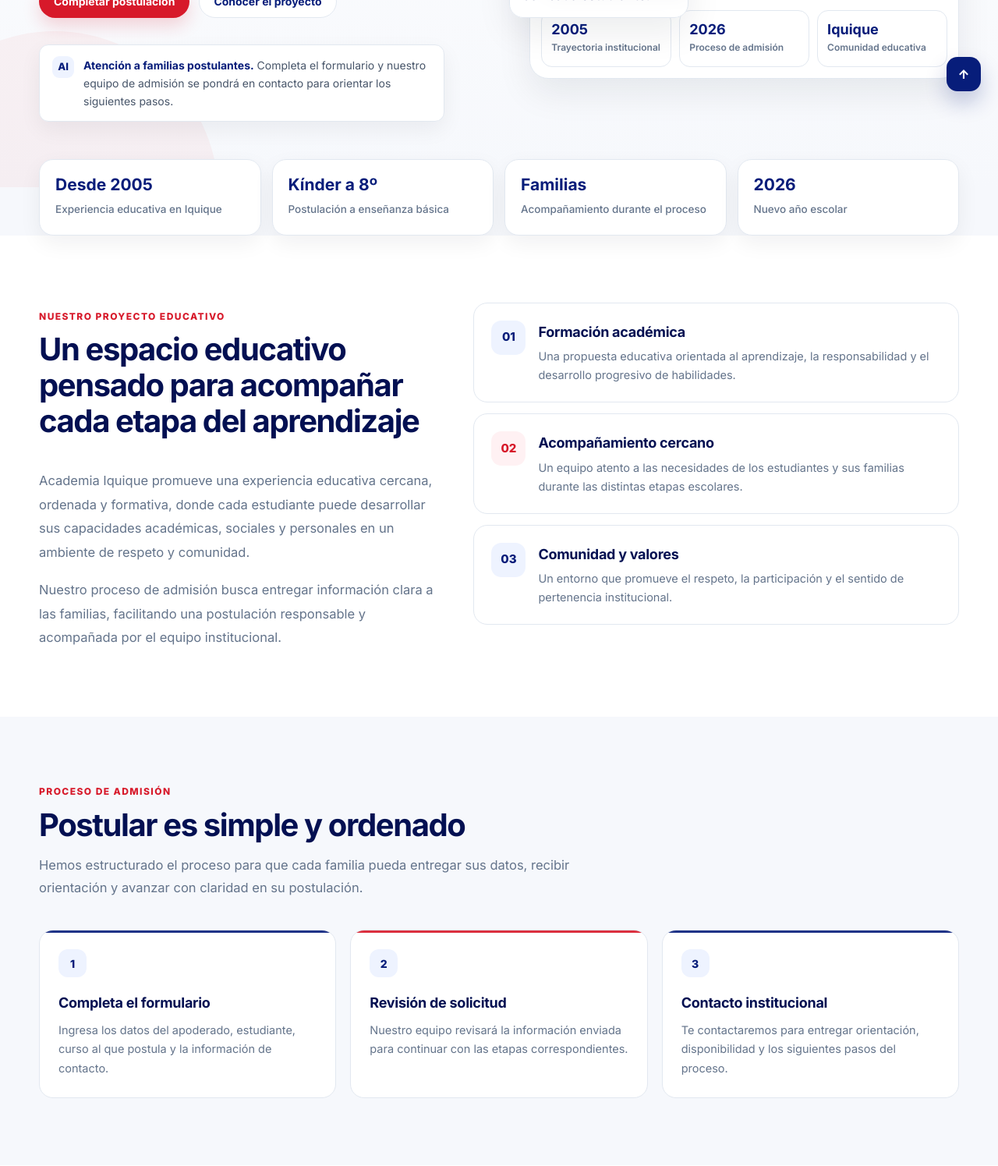
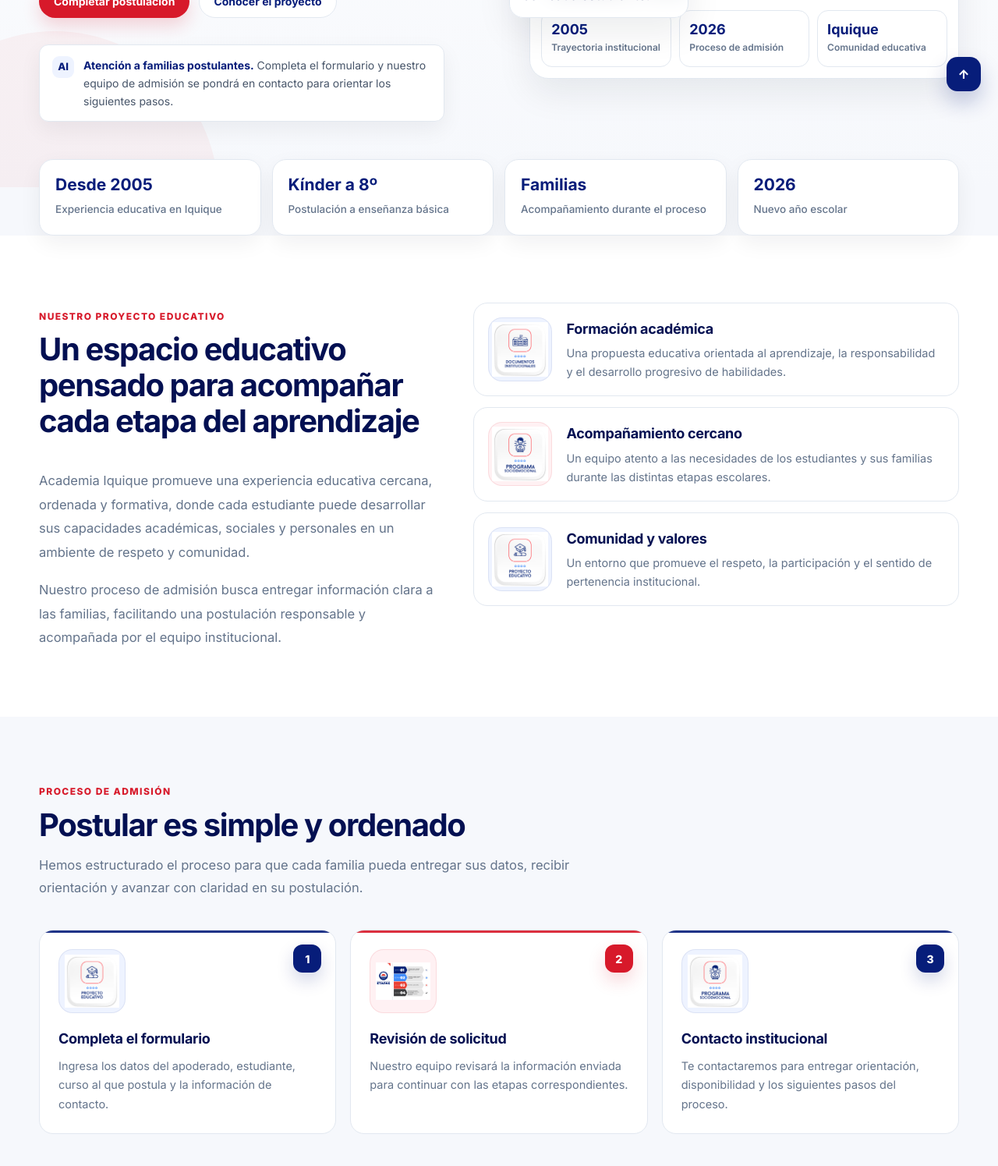
Before and after one commit to erwinislasegura/academia, a PHP site: page /postula in a window 1280 px wide. Shown: the part 661-2156 px from the top of the page at 78% size. Run offline with PHP 8.4, Linux system fonts and the light colour scheme; some libraries are stand-ins or nearby versions.

Commit message:
Usar imagenes desde carpeta raiz

```diff
--- a/app/Views/admissions/postula.php
+++ b/app/Views/admissions/postula.php
@@ -424,8 +424,8 @@
       min-height: 395px;
       border-radius: 18px;
       background:
-        linear-gradient(rgba(3,16,82,.08), rgba(3,16,82,.16)),
-        url("https://images.unsplash.com/photo-1588072432836-e10032774350?auto=format&fit=crop&w=1300&q=82") center/cover;
+        linear-gradient(rgba(3,16,82,.05), rgba(3,16,82,.12)),
+        url("<?= App::asset('/images/imagen1.png') ?>") center/cover;
     }
 
     .image-card__bottom {
@@ -589,12 +589,13 @@
 
     .feature {
       display: grid;
-      grid-template-columns: 44px 1fr;
-      gap: 16px;
+      grid-template-columns: 82px 1fr;
+      gap: 18px;
+      align-items: center;
       background: #fff;
       border: 1px solid var(--borde);
       border-radius: 18px;
-      padding: 22px;
+      padding: 18px;
       transition: .2s ease;
     }
 
@@ -604,21 +605,26 @@
       border-color: rgba(7,29,122,.18);
     }
 
-    .feature__icon {
-      width: 44px;
-      height: 44px;
-      border-radius: 13px;
+    .feature__image {
+      width: 82px;
+      height: 82px;
+      border-radius: 18px;
       display: grid;
       place-items: center;
       background: var(--azul-suave);
-      color: var(--azul);
-      font-weight: 800;
-      font-size: 15px;
-    }
-
-    .feature:nth-child(2) .feature__icon {
+      border: 1px solid rgba(7,29,122,.08);
+      overflow: hidden;
+    }
+
+    .feature__image img {
+      width: 72px;
+      height: 72px;
+      object-fit: contain;
+    }
+
+    .feature:nth-child(2) .feature__image {
       background: var(--rojo-suave);
-      color: var(--rojo);
+      border-color: rgba(215,25,42,.10);
     }
 
     .feature h3 {
@@ -665,17 +671,47 @@
       background: var(--rojo);
     }
 
+    .step-illustration {
+      width: 86px;
+      height: 82px;
+      display: grid;
+      place-items: center;
+      margin-bottom: 18px;
+      border-radius: 18px;
+      background: var(--azul-suave);
+      border: 1px solid rgba(7,29,122,.08);
+    }
+
+    .step-illustration img {
+      width: 70px;
+      height: 70px;
+      object-fit: contain;
+    }
+
+    .step-card:nth-child(2) .step-illustration {
+      background: var(--rojo-suave);
+      border-color: rgba(215,25,42,.10);
+    }
+
     .step-number {
+      position: absolute;
+      right: 18px;
+      top: 18px;
       width: 36px;
       height: 36px;
       border-radius: 12px;
       display: grid;
       place-items: center;
-      background: var(--azul-suave);
-      color: var(--azul);
+      background: var(--azul);
+      color: #fff;
       font-size: 14px;
       font-weight: 800;
-      margin-bottom: 18px;
+      box-shadow: 0 10px 22px rgba(7,29,122,.18);
+    }
+
+    .step-card:nth-child(2) .step-number {
+      background: var(--rojo);
+      box-shadow: 0 10px 22px rgba(215,25,42,.18);
     }
 
     .step-card h3 {
@@ -1300,7 +1336,7 @@
   <header class="site-header">
     <nav class="nav" aria-label="Navegación principal">
       <a href="#inicio" class="logo" aria-label="Academia Iquique">
-        <img src="<?= App::asset('/assets/img/logo.svg') ?>" alt="Academia Iquique">
+        <img src="<?= App::asset('/images/logo.png') ?>" alt="Academia Iquique">
       </a>
 
       <ul class="menu" id="mainMenu">
@@ -1429,7 +1465,7 @@
 
           <div class="features">
             <article class="feature">
-              <div class="feature__icon">01</div>
+              <div class="feature__image"><img src="<?= App::asset('/images/proyecto.png') ?>" alt="Proyecto educativo"></div>
               <div>
                 <h3>Formación académica</h3>
                 <p>
@@ -1439,7 +1475,7 @@
             </article>
 
             <article class="feature">
-              <div class="feature__icon">02</div>
+              <div class="feature__image"><img src="<?= App::asset('/images/programa.png') ?>" alt="Acompañamiento educativo"></div>
               <div>
                 <h3>Acompañamiento cercano</h3>
                 <p>
@@ -1449,7 +1485,7 @@
             </article>
 
             <article class="feature">
-              <div class="feature__icon">03</div>
+              <div class="feature__image"><img src="<?= App::asset('/images/documentos.png') ?>" alt="Comunidad y valores"></div>
               <div>
                 <h3>Comunidad y valores</h3>
                 <p>
@@ -1476,6 +1512,7 @@
         <div class="process">
           <article class="step-card">
             <div class="step-number">1</div>
+            <div class="step-illustration"><img src="<?= App::asset('/images/documentos.png') ?>" alt="Formulario de postulación"></div>
             <h3>Completa el formulario</h3>
             <p>
               Ingresa los datos del apoderado, estudiante, curso al que postula y la información de contacto.
@@ -1484,6 +1521,7 @@
 
           <article class="step-card">
             <div class="step-number">2</div>
+            <div class="step-illustration"><img src="<?= App::asset('/images/proceso.png') ?>" alt="Revisión de solicitud"></div>
             <h3>Revisión de solicitud</h3>
             <p>
               Nuestro equipo revisará la información enviada para continuar con las etapas correspondientes.
@@ -1492,6 +1530,7 @@
 
           <article class="step-card">
             <div class="step-number">3</div>
+            <div class="step-illustration"><img src="<?= App::asset('/images/programa.png') ?>" alt="Contacto institucional"></div>
             <h3>Contacto institucional</h3>
             <p>
               Te contactaremos para entregar orientación, disponibilidad y los siguientes pasos del proceso.
@@ -1675,7 +1714,7 @@
       <div class="footer__grid">
 
         <div class="footer__about">
-          <img src="<?= App::asset('/assets/img/logo.svg') ?>" alt="Academia Iquique" class="footer__logo">
+          <img src="<?= App::asset('/images/logo.png') ?>" alt="Academia Iquique" class="footer__logo">
           <p>
             Academia Iquique es una comunidad educativa comprometida con la formación integral,
             el acompañamiento de sus estudiantes y la participación activa de las familias.
--- a/app/Views/admissions/settings.php
+++ b/app/Views/admissions/settings.php
@@ -4,7 +4,7 @@
         <h2>Configuración de postulaciones</h2>
         <p>Define el correo que recibirá las postulaciones y el mensaje HTML automático para cada postulante.</p>
     </div>
-    <img src="<?= App::asset('/assets/img/logo.svg') ?>" alt="Academia Iquique">
+    <img src="<?= App::asset('/images/logo.png') ?>" alt="Academia Iquique">
 </section>
 
 <form class="panel-card form-grid" method="post" action="<?= App::url('/admission-settings') ?>">
--- a/app/Views/auth/login.php
+++ b/app/Views/auth/login.php
@@ -17,7 +17,7 @@
         <section class="login-shell">
             <aside class="login-brand-panel">
                 <div class="brand-mark-large">
-                    <img src="<?= App::asset('/assets/img/logo.svg') ?>" alt="Academia Iquique">
+                    <img src="<?= App::asset('/images/logo.png') ?>" alt="Academia Iquique">
                 </div>
                 <p class="eyebrow light">Academia Iquique</p>
                 <h1 id="login-title">Panel Administrativo</h1>
@@ -31,7 +31,7 @@
 
             <section class="login-card" aria-label="Formulario de acceso">
                 <div class="login-mobile-logo">
-                    <img src="<?= App::asset('/assets/img/logo.svg') ?>" alt="Academia Iquique">
+                    <img src="<?= App::asset('/images/logo.png') ?>" alt="Academia Iquique">
                 </div>
                 <p class="eyebrow">Acceso seguro</p>
                 <h2>Bienvenido de vuelta</h2>
--- a/app/Views/dashboard/index.php
+++ b/app/Views/dashboard/index.php
@@ -1,6 +1,6 @@
 <section class="hero-card">
     <div><p class="eyebrow">Bienvenido de vuelta</p><h2><?= h(Auth::user()['name'] ?? 'Usuario') ?></h2><p>Gestiona usuarios, roles y privilegios desde un entorno seguro para Academia Iquique.</p></div>
-    <img src="<?= App::asset('/assets/img/logo.svg') ?>" alt="Academia Iquique">
+    <img src="<?= App::asset('/images/logo.png') ?>" alt="Academia Iquique">
 </section>
 <div class="stats-grid">
     <article class="stat-card"><span>Usuarios activos</span><strong><?= h($activeUsers) ?></strong><em>● Operativos</em></article>
--- a/app/Views/layouts/sidebar.php
+++ b/app/Views/layouts/sidebar.php
@@ -16,7 +16,7 @@ $canConfigureAdmissions = Auth::can('configurar_postulaciones');
 <aside class="sidebar" id="sidebar">
     <div class="sidebar-head">
         <a href="<?= App::url('/dashboard') ?>" class="brand-block" aria-label="Ir al dashboard">
-            <span class="brand-logo-wrap"><img src="<?= App::asset('/assets/img/logo.svg') ?>" alt="Academia Iquique" class="brand-logo"></span>
+            <span class="brand-logo-wrap"><img src="<?= App::asset('/images/logo.png') ?>" alt="Academia Iquique" class="brand-logo"></span>
             <span class="brand-copy"><strong>Academia Iquique</strong><small>Panel administrativo</small></span>
         </a>
     </div>
--- a/index.php
+++ b/index.php
@@ -2,11 +2,31 @@
 
 declare(strict_types=1);
 
-$path = parse_url($_SERVER['REQUEST_URI'] ?? '/', PHP_URL_PATH) ?: '/';
+$requestPath = parse_url($_SERVER['REQUEST_URI'] ?? '/', PHP_URL_PATH) ?: '/';
+$path = $requestPath;
 $script = str_replace('\\', '/', $_SERVER['SCRIPT_NAME'] ?? '');
 $base = rtrim(str_replace('\\', '/', dirname($script)), '/');
 if ($base !== '' && $base !== '/' && str_starts_with($path, $base)) {
     $path = substr($path, strlen($base)) ?: '/';
+}
+
+$imagePath = str_starts_with($path, '/images/') ? $path : $requestPath;
+if (str_starts_with($imagePath, '/images/')) {
+    $imageRoot = realpath(__DIR__ . '/images');
+    $image = realpath(__DIR__ . $imagePath);
+    if ($imageRoot !== false && $image !== false && str_starts_with($image, $imageRoot . DIRECTORY_SEPARATOR) && is_file($image)) {
+        $types = [
+            'png' => 'image/png',
+            'jpg' => 'image/jpeg',
+            'jpeg' => 'image/jpeg',
+            'webp' => 'image/webp',
+            'svg' => 'image/svg+xml',
+        ];
+        $ext = strtolower(pathinfo($image, PATHINFO_EXTENSION));
+        header('Content-Type: ' . ($types[$ext] ?? 'application/octet-stream'));
+        readfile($image);
+        exit;
+    }
 }
 
 if (str_starts_with($path, '/assets/')) {
```
Also changed, not shown: public/index.php (+27 -0 lines), public/assets/css/app.css.
